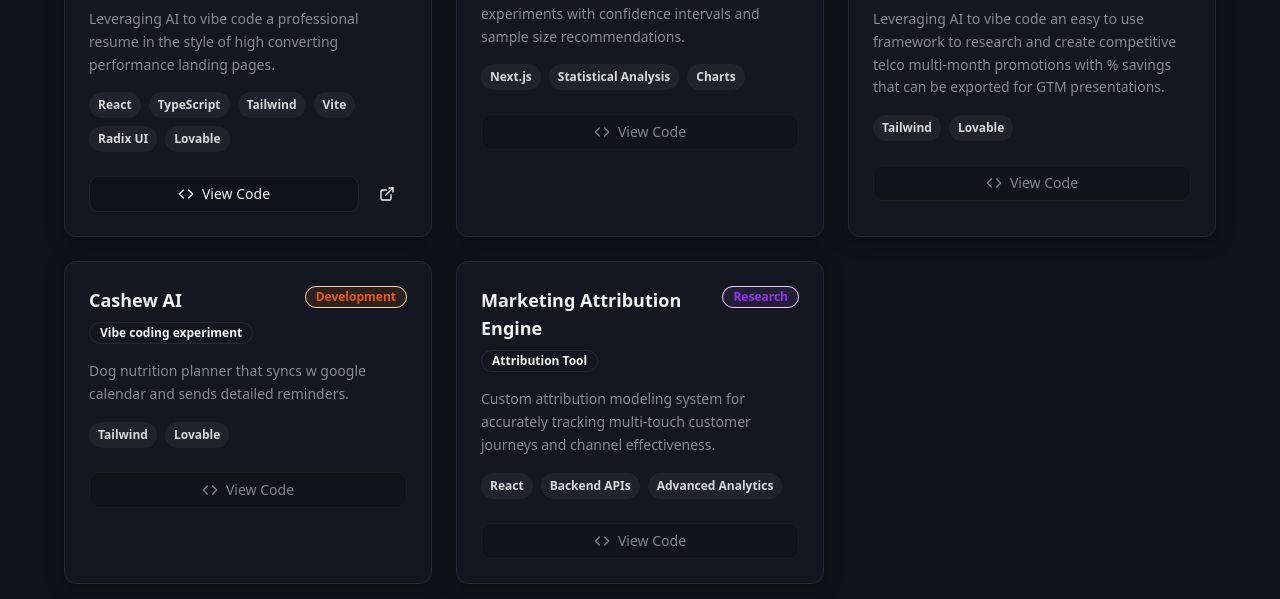
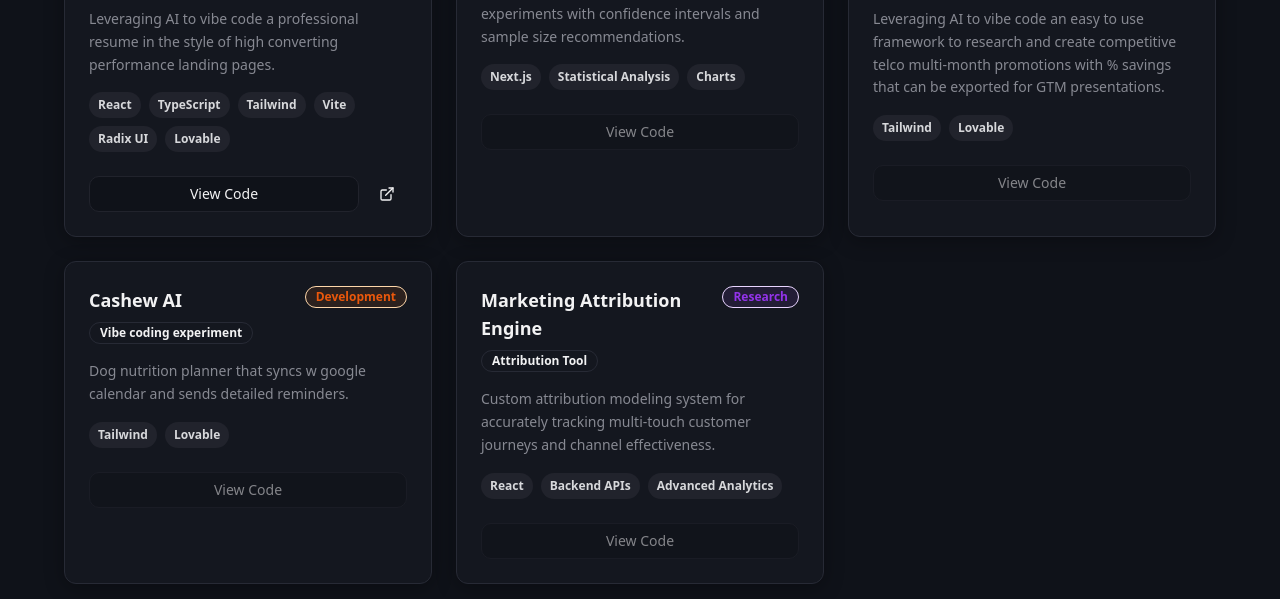
Before and after one commit to samanthalewe/grow-resume-hero, a React (Vite) app: page / in a window 1280 px wide. Shown: the part 4220-4819 px from the top of the page. Built offline with nearby package versions, Linux system fonts and the light colour scheme.

Commit message:
Remove code icon
Removed the code icon from the projects section.

```diff
--- a/src/components/Projects.tsx
+++ b/src/components/Projects.tsx
@@ -112,7 +112,6 @@ const Projects = () => {
                     onClick={() => project.githubUrl && window.open(project.githubUrl, '_blank')}
                     disabled={!project.githubUrl}
                   >
-                    <Code className="w-4 h-4 group-hover/btn:scale-110 transition-transform" />
                     View Code
                   </Button>
                   {project.status === "Live" && (
```
